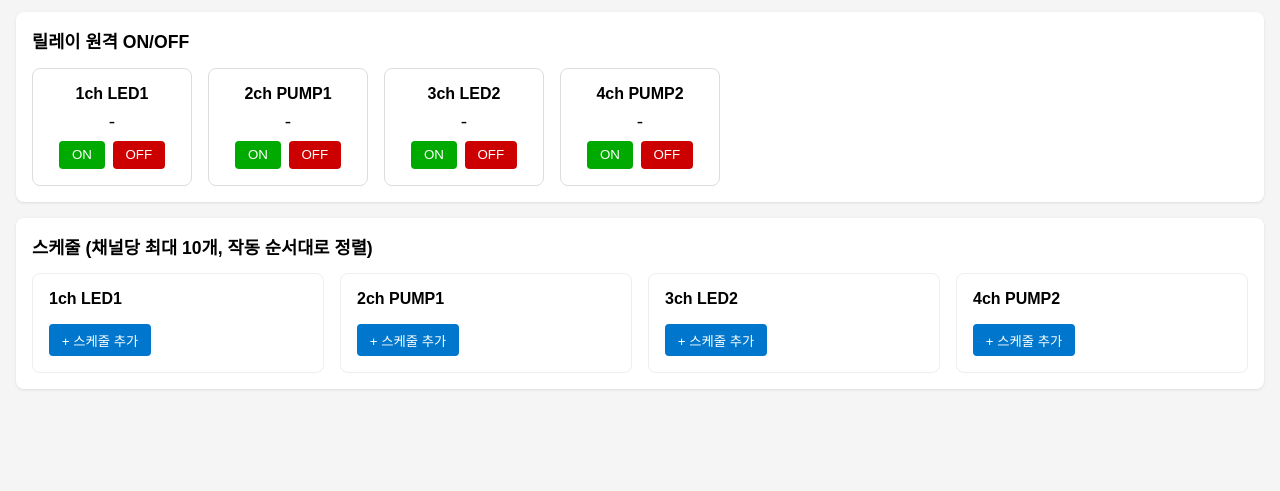
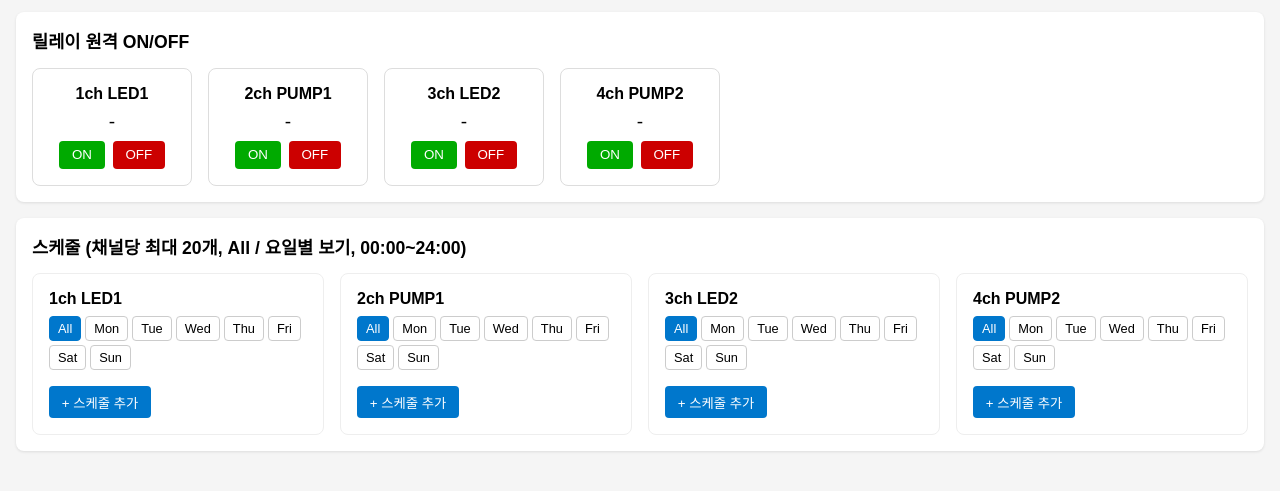
Before and after one commit to ANJAEHUN-crypto/SmartFarm-Pi-Arduino, a Flask app: page / in a window 1280 px wide. Shown: the part 282-773 px from the top of the page. Run offline with Flask 3, Linux system fonts and the light colour scheme; data that the repository does not hold is empty.

Commit message:
8차 패치: 요일별 스케줄 필터, 영문 요일, 20개 확대, 토양 센서 10분 송신

```diff
--- a/26_2_24_01/pi/app.py
+++ b/26_2_24_01/pi/app.py
@@ -2,7 +2,7 @@
 """
 스마트팜 웹 서버 (라즈베리파이)
 - 릴레이 원격 ON/OFF
-- 채널당 스케줄 최대 10개, 작동 순서 정렬
+- 채널당 스케줄 최대 20개, 작동 순서 정렬
 """
 import os
 import json
@@ -111,7 +111,7 @@ def api_badge_history():
         return jsonify({"ok": False, "error": str(e)}), 500
 
 
-# ---------- 스케줄 API (채널당 10개, 작동 순서 정렬) ----------
+# ---------- 스케줄 API (채널당 20개, 작동 순서 정렬) ----------
 @app.route("/api/schedules", methods=["GET"])
 def api_schedules_get():
     data = schedule_store.get_all()
--- a/26_2_24_01/pi/schedule_store.py
+++ b/26_2_24_01/pi/schedule_store.py
@@ -1,6 +1,6 @@
 # -*- coding: utf-8 -*-
 """
-채널당 최대 10개 스케줄 저장/로드. 작동 순서(시작 시각) 기준 정렬.
+채널당 최대 20개 스케줄 저장/로드. 작동 순서(시작 시각) 기준 정렬.
 형식: { "channel": 1~4, "on_time": "HH:MM", "off_time": "HH:MM", "days": "0-6" 또는 "daily" }
 """
 import json
@@ -9,7 +9,7 @@ from datetime import datetime
 
 DATA_DIR = os.path.join(os.path.dirname(__file__), "..", "data")
 SCHEDULES_FILE = os.path.join(DATA_DIR, "schedules.json")
-MAX_PER_CHANNEL = 10
+MAX_PER_CHANNEL = 20
 
 def _ensure_data_dir():
     os.makedirs(DATA_DIR, exist_ok=True)
@@ -58,7 +58,7 @@ def add(channel, on_time, off_time, days="daily"):
     raw = _load_raw()
     lst = raw.get(ch, [])
     if len(lst) >= MAX_PER_CHANNEL:
-        return False, "Max 10 schedules per channel"
+        return False, "Max 20 schedules per channel"
     entry = {
         "channel": int(channel),
         "on_time": on_time,
--- a/26_2_24_01/pi/static/app.js
+++ b/26_2_24_01/pi/static/app.js
@@ -10,6 +10,39 @@
   const modalCancel = document.getElementById('modalCancel');
 
   let scheduleEdit = { channel: null, index: null };
+  let lastScheduleData = { schedules: {} };
+  const DAY_NAMES = ['Mon', 'Tue', 'Wed', 'Thu', 'Fri', 'Sat', 'Sun'];
+  const selectedDayByCh = { 1: 'All', 2: 'All', 3: 'All', 4: 'All' };
+
+  function formatTime(t) {
+    if (!t) return '00:00';
+    const parts = String(t).trim().split(':');
+    const h = parseInt(parts[0], 10);
+    const m = parts.length > 1 ? parseInt(parts[1], 10) : 0;
+    return (isNaN(h) ? '00' : String(h).padStart(2, '0')) + ':' + (isNaN(m) ? '00' : String(m).padStart(2, '0'));
+  }
+
+  function formatDays(days) {
+    if (!days || days === 'daily') return 'daily';
+    return String(days).split(',').map(function (p) {
+      const x = p.trim();
+      if (/^[0-6]$/.test(x)) return DAY_NAMES[parseInt(x, 10)];
+      return x;
+    }).join(',');
+  }
+
+  function scheduleMatchesDay(s, dayFilter) {
+    if (dayFilter === 'All') return true;
+    const d = (s && s.days) ? String(s.days).trim() : '';
+    if (!d || d === 'daily') return true;
+    const parts = d.split(',').map(function (p) { return p.trim(); });
+    const dayIndex = DAY_NAMES.indexOf(dayFilter);
+    for (let i = 0; i < parts.length; i++) {
+      if (parts[i] === dayFilter) return true;
+      if (parts[i] === String(dayIndex)) return true;
+    }
+    return false;
+  }
 
   function setSerialStatus(open) {
     serialStatus.textContent = open ? '연결됨' : '연결 안 됨';
@@ -76,16 +109,23 @@
   });
 
   function renderSchedules(data) {
+    lastScheduleData = data || lastScheduleData;
+    const schedules = lastScheduleData.schedules || {};
     [1, 2, 3, 4].forEach(ch => {
       const list = document.getElementById('list' + ch);
       if (!list) return;
-      const arr = data.schedules && data.schedules[ch] ? data.schedules[ch] : [];
-      list.innerHTML = arr.map((s, idx) =>
-        '<li>' +
-        '<span>' + s.on_time + ' ON → ' + s.off_time + ' OFF ' + (s.days && s.days !== 'daily' ? '(' + s.days + ')' : '') + '</span>' +
-        '<span class="del" data-ch="' + ch + '" data-idx="' + idx + '">삭제</span>' +
-        '</li>'
-      );
+      const fullArr = schedules[ch] || [];
+      const dayFilter = selectedDayByCh[ch] || 'All';
+      const filtered = fullArr.map(function (s, idx) { return { s: s, idx: idx }; }).filter(function (x) { return scheduleMatchesDay(x.s, dayFilter); });
+      list.innerHTML = filtered.map(function (x) {
+        const onT = formatTime(x.s.on_time);
+        const offT = formatTime(x.s.off_time);
+        const daysLabel = formatDays(x.s.days);
+        return '<li>' +
+          '<span>' + onT + ' ON → ' + offT + ' OFF ' + (daysLabel !== 'daily' ? '(' + daysLabel + ')' : '') + '</span>' +
+          '<span class="del" data-ch="' + ch + '" data-idx="' + x.idx + '">삭제</span>' +
+          '</li>';
+      });
       list.querySelectorAll('.del').forEach(span => {
         span.addEventListener('click', () => deleteSchedule(parseInt(span.dataset.ch, 10), parseInt(span.dataset.idx, 10)));
       });
@@ -96,7 +136,10 @@
     try {
       const r = await fetch('/api/schedules');
       const j = await r.json();
-      if (j.ok) renderSchedules(j);
+      if (j.ok) {
+        lastScheduleData = j;
+        renderSchedules(j);
+      }
     } catch (_) {}
   }
 
@@ -112,9 +155,13 @@
   function openModal(ch, index, item) {
     scheduleEdit = { channel: ch, index: index };
     modalCh.textContent = ch + 'ch';
-    onTime.value = item ? item.on_time : '09:00';
-    offTime.value = item ? item.off_time : '18:00';
-    days.value = item && item.days ? item.days : 'daily';
+    onTime.value = item ? formatTime(item.on_time) : '09:00';
+    offTime.value = item ? formatTime(item.off_time) : '18:00';
+    if (item && item.days) {
+      days.value = formatDays(item.days) === 'daily' ? 'daily' : formatDays(item.days);
+    } else {
+      days.value = selectedDayByCh[ch] === 'All' ? 'daily' : selectedDayByCh[ch];
+    }
     modal.classList.remove('hidden');
   }
 
@@ -122,7 +169,15 @@
   modalSave.addEventListener('click', async () => {
     const ch = scheduleEdit.channel;
     const idx = scheduleEdit.index;
-    const body = { on_time: onTime.value, off_time: offTime.value, days: days.value || 'daily' };
+    let daysVal = (days.value || '').trim() || 'daily';
+    if (daysVal !== 'daily') {
+      daysVal = daysVal.split(',').map(function (p) {
+        const x = p.trim();
+        if (/^[0-6]$/.test(x)) return DAY_NAMES[parseInt(x, 10)];
+        return x;
+      }).join(',');
+    }
+    const body = { on_time: formatTime(onTime.value), off_time: formatTime(offTime.value), days: daysVal };
     try {
       if (idx === null) {
         const r = await fetch('/api/schedules', { method: 'POST', headers: { 'Content-Type': 'application/json' }, body: JSON.stringify({ channel: ch, ...body }) });
@@ -141,10 +196,22 @@
   document.querySelectorAll('.add-schedule').forEach(btn => {
     btn.addEventListener('click', () => {
       const ch = parseInt(btn.dataset.ch, 10);
-      const list = document.getElementById('list' + ch);
-      const count = list ? list.querySelectorAll('li').length : 0;
-      if (count >= 10) { alert('채널당 최대 10개까지 가능합니다.'); return; }
+      const count = (lastScheduleData.schedules && lastScheduleData.schedules[ch]) ? lastScheduleData.schedules[ch].length : 0;
+      if (count >= 20) { alert('채널당 최대 20개까지 가능합니다.'); return; }
       openModal(ch, null, null);
+    });
+  });
+
+  document.querySelectorAll('.schedule-day-filters').forEach(container => {
+    const ch = parseInt(container.dataset.ch, 10);
+    container.querySelectorAll('.day-filter').forEach(btn => {
+      btn.addEventListener('click', () => {
+        const day = btn.dataset.day;
+        selectedDayByCh[ch] = day;
+        container.querySelectorAll('.day-filter').forEach(b => b.classList.remove('active'));
+        btn.classList.add('active');
+        renderSchedules();
+      });
     });
   });
 
--- a/26_2_24_01/pi/static/style.css
+++ b/26_2_24_01/pi/static/style.css
@@ -29,6 +29,10 @@ h1 { margin: 0; font-size: 1.5rem; }
 .schedule-channels { display: grid; grid-template-columns: repeat(auto-fill, minmax(260px, 1fr)); gap: 1rem; }
 .channel-block { border: 1px solid #eee; border-radius: 8px; padding: 1rem; }
 .channel-block h3 { margin: 0 0 0.5rem 0; font-size: 1rem; }
+.schedule-day-filters { display: flex; flex-wrap: wrap; gap: 0.25rem; margin-bottom: 0.5rem; }
+.schedule-day-filters .day-filter { padding: 0.25rem 0.5rem; font-size: 0.8rem; cursor: pointer; border: 1px solid #ccc; border-radius: 4px; background: #fff; }
+.schedule-day-filters .day-filter:hover { background: #f0f0f0; }
+.schedule-day-filters .day-filter.active { background: #07c; color: #fff; border-color: #07c; }
 .schedule-list { list-style: none; padding: 0; margin: 0 0 0.5rem 0; max-height: 200px; overflow-y: auto; }
 .schedule-list li { display: flex; justify-content: space-between; align-items: center; padding: 0.4rem; border-bottom: 1px solid #eee; font-size: 0.9rem; }
 .schedule-list li .del { cursor: pointer; color: #c00; }
--- a/26_2_24_01/pi/templates/index.html
+++ b/26_2_24_01/pi/templates/index.html
@@ -96,25 +96,65 @@
   </section>
 
   <section class="schedule-section">
-    <h2>스케줄 (채널당 최대 10개, 작동 순서대로 정렬)</h2>
+    <h2>스케줄 (채널당 최대 20개, All / 요일별 보기, 00:00~24:00)</h2>
     <div class="schedule-channels">
       <div class="channel-block" data-ch="1">
         <h3>1ch LED1</h3>
+        <div class="schedule-day-filters" data-ch="1">
+          <button type="button" class="day-filter active" data-day="All">All</button>
+          <button type="button" class="day-filter" data-day="Mon">Mon</button>
+          <button type="button" class="day-filter" data-day="Tue">Tue</button>
+          <button type="button" class="day-filter" data-day="Wed">Wed</button>
+          <button type="button" class="day-filter" data-day="Thu">Thu</button>
+          <button type="button" class="day-filter" data-day="Fri">Fri</button>
+          <button type="button" class="day-filter" data-day="Sat">Sat</button>
+          <button type="button" class="day-filter" data-day="Sun">Sun</button>
+        </div>
         <ul class="schedule-list" id="list1"></ul>
         <button type="button" class="add-schedule" data-ch="1">+ 스케줄 추가</button>
       </div>
       <div class="channel-block" data-ch="2">
         <h3>2ch PUMP1</h3>
+        <div class="schedule-day-filters" data-ch="2">
+          <button type="button" class="day-filter active" data-day="All">All</button>
+          <button type="button" class="day-filter" data-day="Mon">Mon</button>
+          <button type="button" class="day-filter" data-day="Tue">Tue</button>
+          <button type="button" class="day-filter" data-day="Wed">Wed</button>
+          <button type="button" class="day-filter" data-day="Thu">Thu</button>
+          <button type="button" class="day-filter" data-day="Fri">Fri</button>
+          <button type="button" class="day-filter" data-day="Sat">Sat</button>
+          <button type="button" class="day-filter" data-day="Sun">Sun</button>
+        </div>
         <ul class="schedule-list" id="list2"></ul>
         <button type="button" class="add-schedule" data-ch="2">+ 스케줄 추가</button>
       </div>
       <div class="channel-block" data-ch="3">
         <h3>3ch LED2</h3>
+        <div class="schedule-day-filters" data-ch="3">
+          <button type="button" class="day-filter active" data-day="All">All</button>
+          <button type="button" class="day-filter" data-day="Mon">Mon</button>
+          <button type="button" class="day-filter" data-day="Tue">Tue</button>
+          <button type="button" class="day-filter" data-day="Wed">Wed</button>
+          <button type="button" class="day-filter" data-day="Thu">Thu</button>
+          <button type="button" class="day-filter" data-day="Fri">Fri</button>
+          <button type="button" class="day-filter" data-day="Sat">Sat</button>
+          <button type="button" class="day-filter" data-day="Sun">Sun</button>
+        </div>
         <ul class="schedule-list" id="list3"></ul>
         <button type="button" class="add-schedule" data-ch="3">+ 스케줄 추가</button>
       </div>
       <div class="channel-block" data-ch="4">
         <h3>4ch PUMP2</h3>
+        <div class="schedule-day-filters" data-ch="4">
+          <button type="button" class="day-filter active" data-day="All">All</button>
+          <button type="button" class="day-filter" data-day="Mon">Mon</button>
+          <button type="button" class="day-filter" data-day="Tue">Tue</button>
+          <button type="button" class="day-filter" data-day="Wed">Wed</button>
+          <button type="button" class="day-filter" data-day="Thu">Thu</button>
+          <button type="button" class="day-filter" data-day="Fri">Fri</button>
+          <button type="button" class="day-filter" data-day="Sat">Sat</button>
+          <button type="button" class="day-filter" data-day="Sun">Sun</button>
+        </div>
         <ul class="schedule-list" id="list4"></ul>
         <button type="button" class="add-schedule" data-ch="4">+ 스케줄 추가</button>
       </div>
@@ -127,7 +167,7 @@
       <p>채널: <span id="modalCh"></span></p>
       <label>ON 시각 <input type="time" id="onTime" value="09:00"></label>
       <label>OFF 시각 <input type="time" id="offTime" value="18:00"></label>
-      <label>요일 <input type="text" id="days" placeholder="daily 또는 0,1,2 (월화수)" value="daily"></label>
+      <label>요일 <input type="text" id="days" placeholder="daily or Mon,Tue,Wed" value="daily"></label>
       <div class="modal-btns">
         <button type="button" id="modalSave">저장</button>
         <button type="button" id="modalCancel">취소</button>
```
Also changed, not shown: 26_2_24_01/PATCH.md (+19 -0 lines), 26_2_24_01/patch/08.md (added, +71 -0 lines), 26_2_24_01/pi/scheduler_service.py (+20 -4 lines), 26_2_24_01/patch/README.md, 1 other file.
